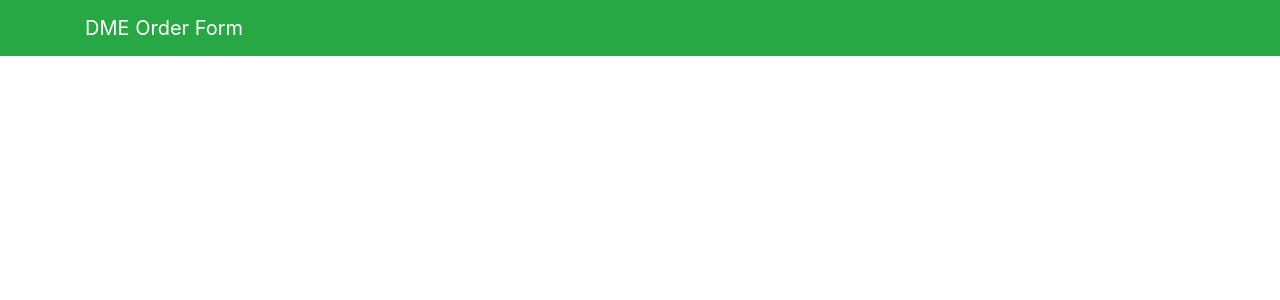
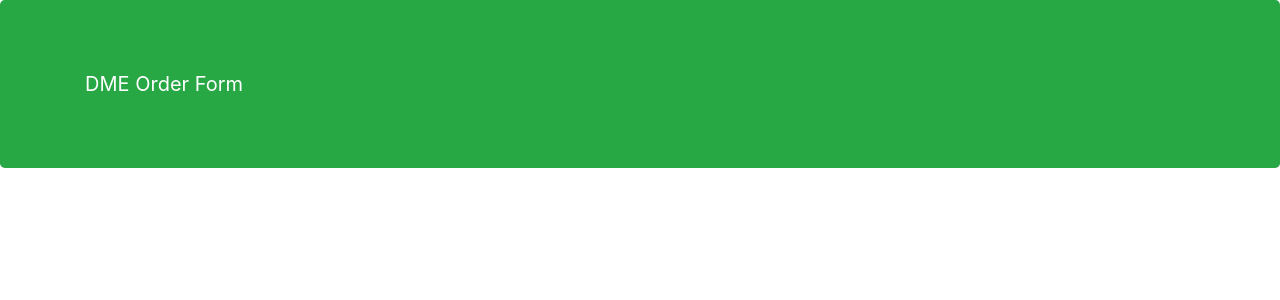
Before and after one commit to CorbinB24/dmeOrderForm, a React (Create React App) app: page / in a window 1280 px wide. Shown: the top 300 px of the page. Built offline with nearby package versions, Linux system fonts and the light colour scheme.

Commit message:
added some component pages

```diff
--- a/src/App.js
+++ b/src/App.js
@@ -1,16 +1,11 @@
 import React, { Component } from 'react';
-import { Navbar, NavbarBrand } from 'reactstrap';
-import './App.css';
+import Header from './components/headerComponent';
 
 class App extends Component {
     render() {
         return (
-            <div className="App">
-                <Navbar dark color="success">
-                <div className="container">
-                    <NavbarBrand href="/">DME Order Form</NavbarBrand>
-                </div>
-                </Navbar>
+            <div>
+              <Header />
             </div>
         );
     }
--- /dev/null
+++ b/src/components/headerComponent.js
@@ -0,0 +1,20 @@
+import React, { Component } from 'react';
+import { Navbar, NavbarBrand, Jumbotron } from 'reactstrap';
+
+
+class Header extends Component {
+
+    render() {
+        return(
+            <div className="App">
+                <Navbar className="jumbotron" dark color="success">
+                <div className="container">
+                    <NavbarBrand href="/">DME Order Form</NavbarBrand>
+                </div>
+                </Navbar>
+            </div>
+        );
+    }
+}
+
+export default Header;
```
Also changed, not shown: src/components/mainComponent.js (added).
